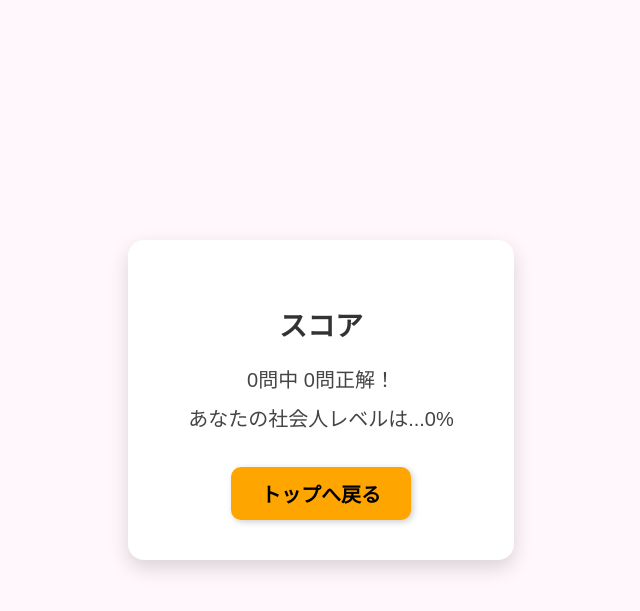
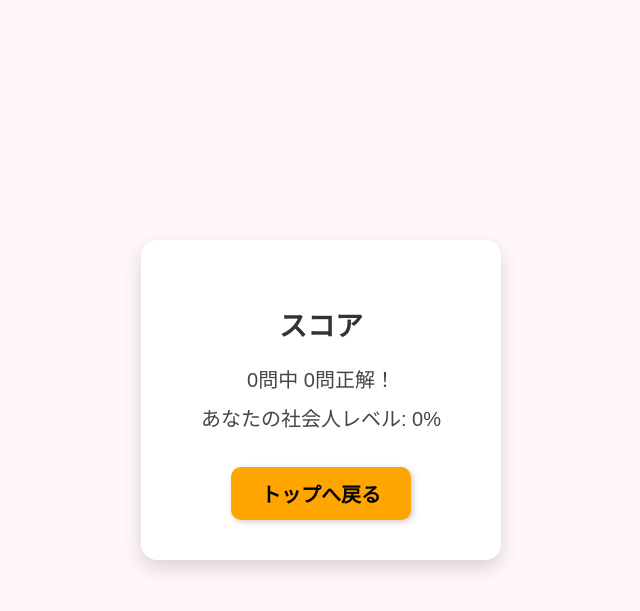
Before and after one commit to Tokashiki-11/StuLab2-project, a Flask app: page /score in a window 1280 px wide. Shown: the top 611 px of the page, without its empty margins (319-959 px from the left). Run offline with Flask 3, Linux system fonts and the light colour scheme.

Commit message:
8th commit

```diff
--- a/templates/score.html
+++ b/templates/score.html
@@ -11,7 +11,7 @@
         <div class="score-card">
             <h2>スコア</h2>
             <p>{{ total }}問中 {{ correct }}問正解！</p>
-            <p>あなたの社会人レベルは...{{ percentage }}%</p>
+            <p>あなたの社会人レベル: {{ percentage }}%</p>
             <a href="{{ url_for('index') }}">
                 <button class="back-button">トップへ戻る</button>
             </a>
```
